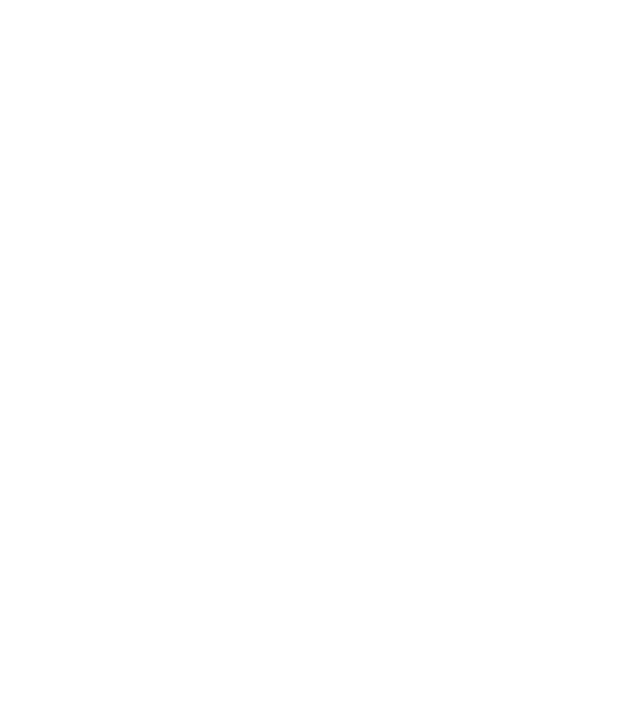
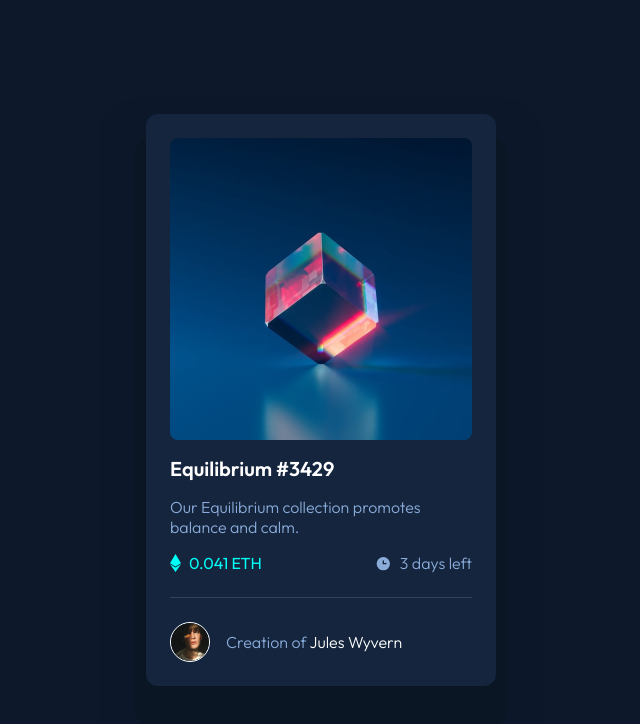
Before and after one commit to mohamedagina/nft-preview, a plain HTML site: page index.html in a window 1280 px wide. Shown: the whole page, without its empty margins (319-959 px from the left). Drawn offline with Linux system fonts and the light colour scheme.

Commit message:
feat: Add NFT Card

```diff
--- a/css/styles.css
+++ b/css/styles.css
@@ -23,8 +23,7 @@ textarea {
 }
 
 img {
-  width: 100%;
-  height: auto;
+  max-width: 100%;
   object-fit: cover;
 }
 
@@ -35,8 +34,110 @@ img {
   --colors-darker-blue: hsl(216, 50%, 16%);
   --colors-dark-blue: hsl(215, 32%, 27%);
   --colors-white: hsl(0, 0%, 100%);
+  --weight-normal: 300;
+  --weight-semi-bold: 400;
+  --weight-bold: 600;
 }
 
 body {
-  font: 300 1.125rem 'Outfit', sans-serif;
+  font: var(--weight-normal) 1rem 'Outfit', sans-serif;
 }
+
+main {
+  display: flex;
+  align-items: center;
+  justify-content: center;
+  padding: 2rem;
+  min-height: 100vh;
+  background-color: var(--colors-very-dark-blue);
+}
+
+a {
+  text-decoration: none;
+  color: var(--colors-white);
+  transition: color ease-in-out 0.3s;
+}
+
+a:hover {
+  color: var(--colors-cyan);
+}
+
+.nft-card {
+  display: flex;
+  flex-direction: column;
+  gap: 1rem;
+  width: min(350px, 100%);
+  padding: 1.5rem;
+  background-color: var(--colors-darker-blue);
+  border-radius: 0.75rem;
+  color: var(--colors-soft-blue);
+  box-shadow: 0 2rem 0 0.75rem rgba(0, 0, 0, 0.1),
+    0 2rem 0 3rem rgba(0, 0, 0, 0.05);
+}
+
+.thumbnail {
+  display: block;
+  position: relative;
+  border-radius: 0.5rem;
+}
+
+.thumbnail img {
+  display: block;
+  border-radius: inherit;
+}
+
+.thumbnail::before,
+.thumbnail::after {
+  content: '';
+  position: absolute;
+  inset: 0;
+  opacity: 0;
+  transition: opacity ease-in-out 0.3s;
+}
+
+.thumbnail:hover::before {
+  background-color: var(--colors-cyan);
+  opacity: 0.5;
+  border-radius: inherit;
+}
+
+.thumbnail:hover::after {
+  background: url('../images/icon-view.svg') no-repeat center;
+  opacity: 1;
+}
+
+.title {
+  font-size: 1.25rem;
+  font-weight: var(--weight-bold);
+}
+
+hr {
+  width: 100%;
+  height: 1px;
+  border: 0;
+  background-color: var(--colors-dark-blue);
+}
+
+.rate-container {
+  display: flex;
+  justify-content: space-between;
+}
+
+.rate-container > span,
+.author {
+  display: flex;
+  align-items: center;
+  gap: 0.5rem;
+}
+
+.rate {
+  color: var(--colors-cyan);
+  font-weight: var(--weight-semi-bold);
+}
+
+.author img {
+  width: 2.5rem;
+  border: 1px solid var(--colors-white);
+  border-radius: 50%;
+  margin-right: 0.5rem;
+}
--- a/index.html
+++ b/index.html
@@ -23,5 +23,33 @@
 
     <title>NFT preview card component</title>
   </head>
-  <body></body>
+  <body>
+    <main>
+      <div class="nft-card">
+        <a class="thumbnail" href="#"
+          ><img src="./images/image-equilibrium.jpg" alt="equilibrium" />
+        </a>
+
+        <a href="#" class="title">Equilibrium #3429</a>
+        <p>Our Equilibrium collection promotes balance and calm.</p>
+
+        <div class="rate-container">
+          <span class="rate"
+            ><img src="./images/icon-ethereum.svg" alt="ethereum" /> 0.041
+            ETH</span
+          >
+          <span
+            ><img src="./images/icon-clock.svg" alt="time" /> 3 days left</span
+          >
+        </div>
+
+        <hr />
+
+        <div class="author">
+          <img src="./images/image-avatar.png" />
+          <span>Creation of <a href="#">Jules Wyvern</a></span>
+        </div>
+      </div>
+    </main>
+  </body>
 </html>
```
